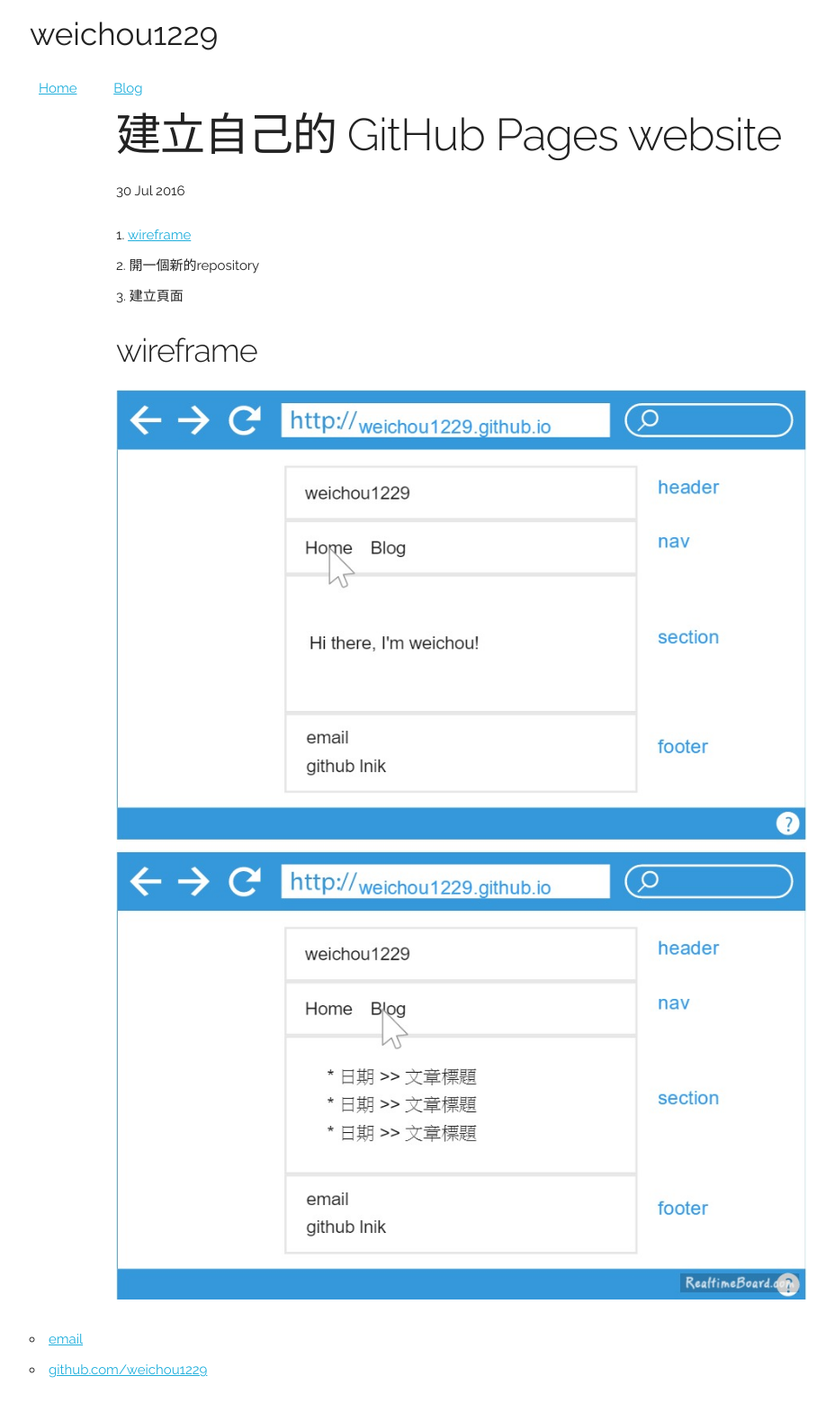
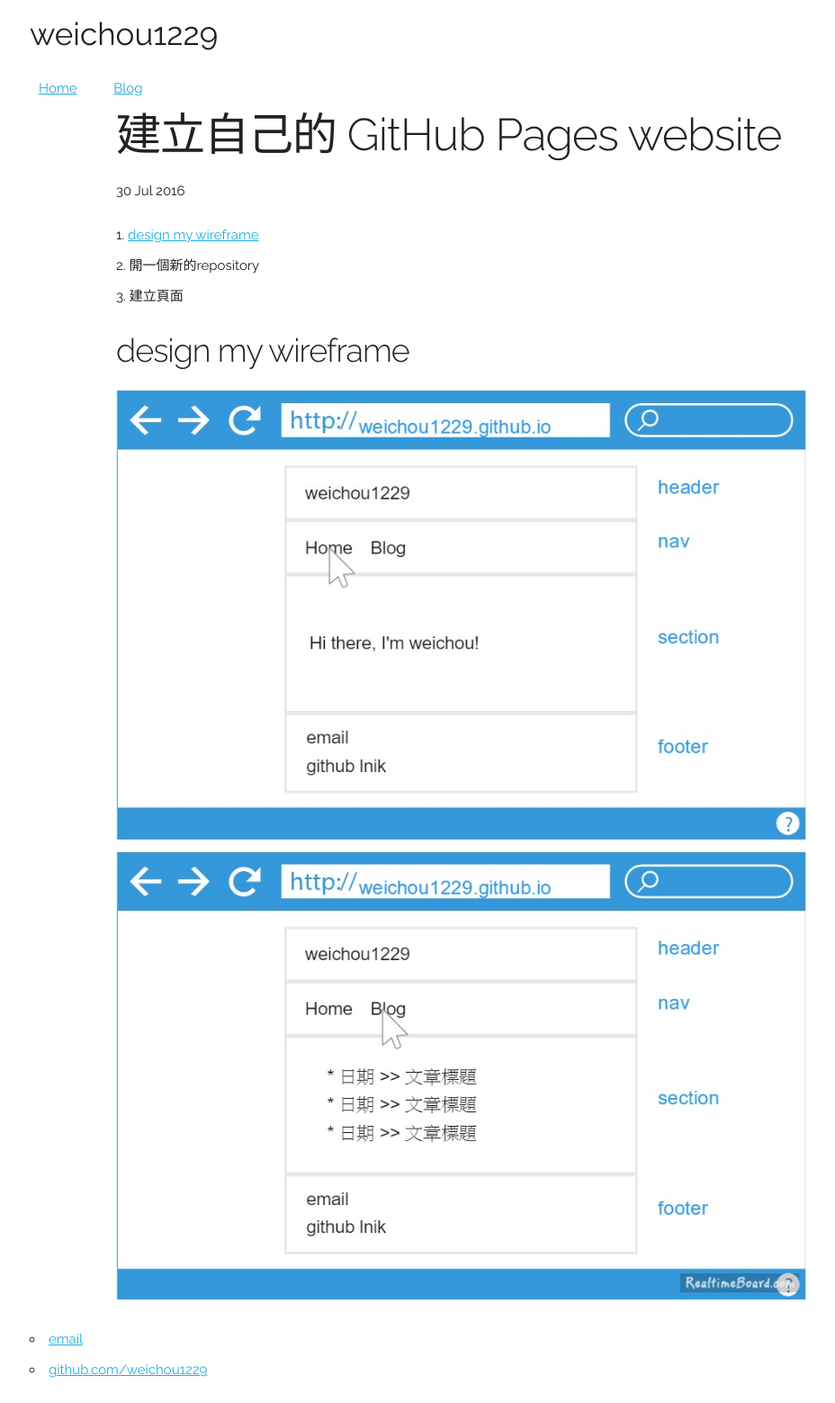
Before and after one commit to weichou1229/weichou.github.io, a Jekyll site: the page built from _posts/blog/2016-07-30-建立自己的-GitHub-Pages-website.md, in a window 1280 px wide. Shown: the whole page at 90% size, without its empty margins (127-1055 px from the left). Built offline with Jekyll 4.4.1, drawn with Linux system fonts in a browser that asks for light colours; comment, search, counter and statistics services are not loaded.

```diff
--- a/_posts/blog/2016-07-30-建立自己的-GitHub-Pages-website.md
+++ b/_posts/blog/2016-07-30-建立自己的-GitHub-Pages-website.md
@@ -3,9 +3,9 @@ layout: post
 title: "建立自己的 GitHub Pages website"
 date: 2016-07-30
 ---
-1. [wireframe](#wireframe)
+1. [design my wireframe](#blog-wireframe)
 2. 開一個新的repository
 3. 建立頁面
 
-### <a name="wireframe"></a>wireframe
+### <a name="blog-wireframe"></a>design my wireframe
 <img src="{{ site.url }}/assets/images/blog-wireframe.jpg" width="100%">
```
